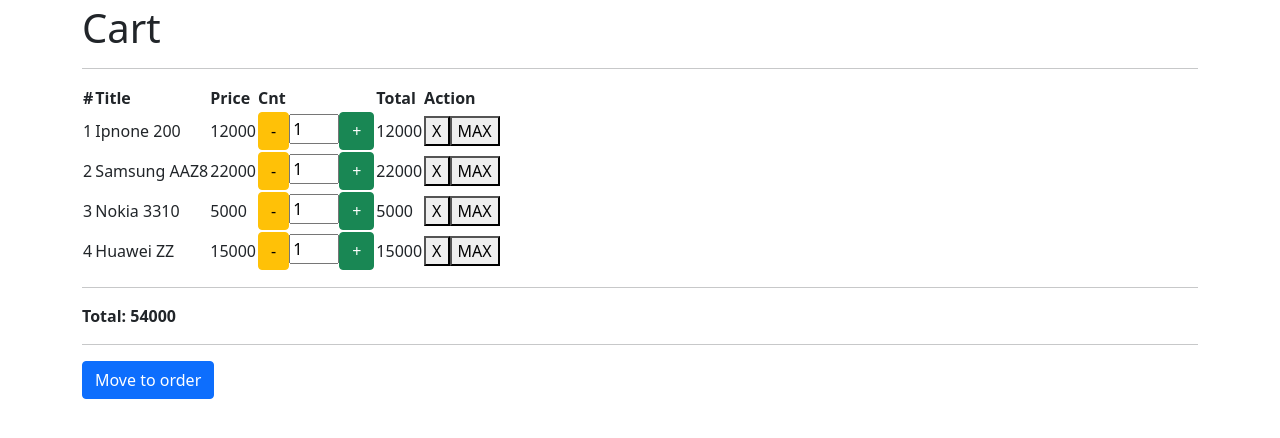
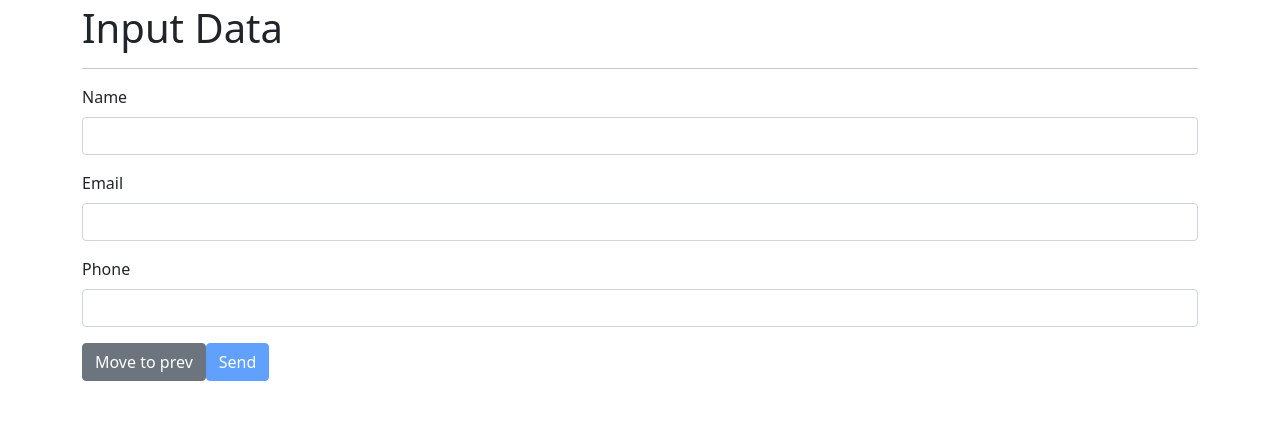
Before and after one commit to alexkid2001/react-self-development, a React app: page /order in a window 1280 px wide. Shown: the top 438 px of the page. Built offline with nearby package versions, Linux system fonts and the light colour scheme.

Commit message:
routes begin

```diff
--- a/package.json
+++ b/package.json
@@ -29,6 +29,7 @@
     "prop-types": "^15.8.1",
     "react": "^17.0.2",
     "react-bootstrap": "^2.5.0",
-    "react-dom": "^17.0.2"
+    "react-dom": "^17.0.2",
+    "react-router-dom": "^6.3.0"
   }
 }
--- a/src/App.js
+++ b/src/App.js
@@ -1,4 +1,5 @@
 import React, { useEffect, useState, useMemo } from 'react'
+import { Routes, Route } from "react-router-dom";
 
 import Cart from './Cart'
 import Order from './Order'
@@ -10,69 +11,13 @@
 export default function(){
 	const [settings, setSettings] = useState({lang: 'ru', theme: 'light'})
 
-	const [page, setPage] = useState('cart')
-	const moveToCart = () => setPage('cart')
-	const moveToOrder = () => setPage('order')
-	const moveToResult = () => setPage('result')
-
-	const [orderForm, setOrderForm] = useState([
-		{
-			name: 'name',
-			label: 'Name',
-			value: '',
-			pattern: /^.{2,}$/g,
-			errorMessage: 'Name is not correct',
-			valid: false
-		},
-		{
-			name: 'email',
-			label: 'Email',
-			value: '',
-			pattern: /^.+@.+$/,
-			errorMessage: 'Email is not valid',
-			valid: false
-		},
-		{
-			name: 'phone',
-			label: 'Phone',
-			value: '',
-			pattern: /^\d{5,10}.$/,
-			errorMessage: 'City is not valid',
-			valid: false
-		},
-	])
-
-	const orderData = {}
-	orderForm.forEach(f => orderData[f.name] = f.value)
-
-	const orderFormUpdate = (name, value) => {
-		setOrderForm(orderForm.map(field => {
-					if (field.name !== name) return field
-					const valid = field.pattern.test(value)
-					return {...field, value, valid }
-				}
-			)
-		)
-	}
-
 	return <SettingsContext.Provider value={settings}>
 	<div className="container mt-1">
-		{ page === 'cart' &&
-				<Cart
-				 onNext={moveToOrder}
-				/> }
-		{ page === 'order' &&
-				<Order
-						onNext={moveToResult}
-						onPrev={moveToCart}
-						onChange={orderFormUpdate}
-						orderData={orderForm}
-				/> }
-		{ page === 'result' &&
-				<Result
-						orderData={orderData}
-				/>
-		}
+		<Routes>
+			<Route path='/cart' element={<Cart />}></Route>
+			<Route path='/order' element={<Order />}></Route>
+			<Route path='/result' element={<Result />}></Route>
+		</Routes>
 	</div>
 	</SettingsContext.Provider>
 }
--- a/src/Cart.js
+++ b/src/Cart.js
@@ -1,7 +1,7 @@
 import React from "react";
+import MinMax from "./MinMax";
+// import StoreContext from './context/store'
 import useStore from "./hooks/useStore";
-// import StoreContext from './context/store'
-import MinMax from "./MinMax";
 import {observer} from "mobx-react-lite";
 
 export default observer(Cart)
--- a/src/Order.js
+++ b/src/Order.js
@@ -1,9 +1,12 @@
 import React, {useState} from "react";
-import Modal from "react-bootstrap/Modal";
-import {Button, ModalBody, ModalFooter, ModalHeader} from "react-bootstrap";
+import { Button, Modal } from "react-bootstrap";
 
-export default function({ orderData ,onNext, onPrev, onChange }) {
-  const isValid = orderData.every(f => f.valid)
+import useStore from "./hooks/useStore";
+import {observer} from "mobx-react-lite";
+
+export default observer(function({ onNext, onPrev }) {
+
+  const [ orderStore ] = useStore('order')
 
   const [showModal, setShowModal] = useState(false)
   const [confirmed, setConfirmed] = useState(false)
@@ -21,7 +24,7 @@
     <h1>Input Data</h1>
     <hr/>
     <form>
-      {orderData.map(i => {
+      {orderStore.form.map(i => {
         return (
           <div className="mb-3" key={i.name}>
             <label htmlFor={i.name} className="form-label">{i.label}</label>
@@ -31,7 +34,7 @@
                 value={i.value}
                 id={i.name}
                 name={i.name}
-                onChange={e => onChange(i.name, e.target.value.trim())}
+                onChange={e => orderStore.change(i.name, e.target.value.trim())}
             />
             <div className="invalid-feedback">
               {i.warning}
@@ -46,7 +49,7 @@
         type="button"
         className="btn btn-primary"
         onClick={openModal}
-        disabled={!isValid}
+        disabled={!orderStore.isFormValid}
     >Send</button>
     <Modal show={showModal} onExit={onExited}>
       <Modal.Header>
@@ -63,4 +66,4 @@
       </Modal.Footer>
     </Modal>
   </div>
-}
+})
--- a/src/Result.js
+++ b/src/Result.js
@@ -1,13 +1,13 @@
 import React from "react";
 import {observer} from "mobx-react-lite";
-import cartStore from './store/cart'
+// import cartStore from './store/cart'
 import useStore from "./hooks/useStore";
 
 export default observer(function({ orderData }) {
   // let total = products.reduce((sum, pr) => sum + pr.price * pr.cnt, 0);
-  let [ cart ] = useStore('cart')
+  let [ cart, order ] = useStore('cart', 'order')
   return <div>
-    <h1>{orderData.name}, your order is dane!</h1>
+    <h1>{order.orderData.name}, your order is dane!</h1>
     <hr/>
     <strong>Total: {cart.total}</strong>
   </div>
--- a/src/main.js
+++ b/src/main.js
@@ -1,19 +1,20 @@
 import React from 'react'
 import ReactDom from 'react-dom';
+import { BrowserRouter } from "react-router-dom";
 
 import 'bootstrap/dist/css/bootstrap.min.css';
 import StoreContext from './context/store'
-import cartStore from './store/cart'
+import RootStore from './store/'
 
 import App from './App';
 
-const store = {
-	cart: cartStore
-}
+const store = new RootStore()
 
 ReactDom.render(
-		<StoreContext.Provider value={store}>
-			<App/>
-		</StoreContext.Provider>,
+		<BrowserRouter>
+			<StoreContext.Provider value={store}>
+				<App/>
+			</StoreContext.Provider>
+		</BrowserRouter>,
 	document.querySelector('.app')
 );
--- a/src/store/cart.js
+++ b/src/store/cart.js
@@ -1,6 +1,6 @@
 import { makeAutoObservable } from 'mobx'
 
-export class Cart {
+export default class Cart {
   products = productsStub()
 
   get total() {
@@ -16,11 +16,10 @@
     this.products = this.products.filter(p => p.id !== id)
   }
 
-  constructor() {
+  constructor(rootStore) {
     makeAutoObservable(this)
+    this.rootStore = rootStore
   }
-
-
 }
 
 function productsStub(){
@@ -56,8 +55,6 @@
   ];
 }
 
-export default new Cart();
-
 // constructor() {
 //   this.products = observable(this.products)
 //   this.total = computed(this.total)
--- /dev/null
+++ b/src/store/index.js
@@ -0,0 +1,9 @@
+import Cart from "./cart";
+import Order from "./order";
+
+export default class RootStore{
+  constructor() {
+    this.cart = new Cart(this)
+    this.order = new Order(this)
+  }
+}
--- /dev/null
+++ b/src/store/order.js
@@ -0,0 +1,60 @@
+import { makeAutoObservable } from "mobx";
+
+export default class Order{
+  form = [
+     {
+       name: 'name',
+       label: 'Name',
+       value: '',
+       pattern: /^.{2,}$/g,
+       errorMessage: 'Name is not correct',
+       valid: false
+     },
+     {
+       name: 'email',
+       label: 'Email',
+       value: '',
+       pattern: /^.+@.+$/,
+       errorMessage: 'Email is not valid',
+       valid: false
+     },
+     {
+       name: 'phone',
+       label: 'Phone',
+       value: '',
+       pattern: /^\d{5,10}.$/,
+       errorMessage: 'City is not valid',
+       valid: false
+     },
+   ]
+
+  get isFormValid() {
+    return this.form.every(f => f.valid)
+  }
+
+  get orderData() {
+    const res = {}
+    this.form.forEach(field => res[field.name] = field.value)
+    return res
+  }
+
+  change = (name, value) => {
+    const field = this.form.find(f => f.name === name)
+
+    if (field) {
+      field.value = value.trim()
+      field.valid = field.pattern.test(field.value)
+    }
+  }
+
+  send() {
+    // fetch
+
+  }
+
+
+  constructor(rootStore) {
+    makeAutoObservable(this)
+    this.rootStore = rootStore
+  }
+}
```
Also changed, not shown: 1 other file (tests, documents, lock files or other folders).
